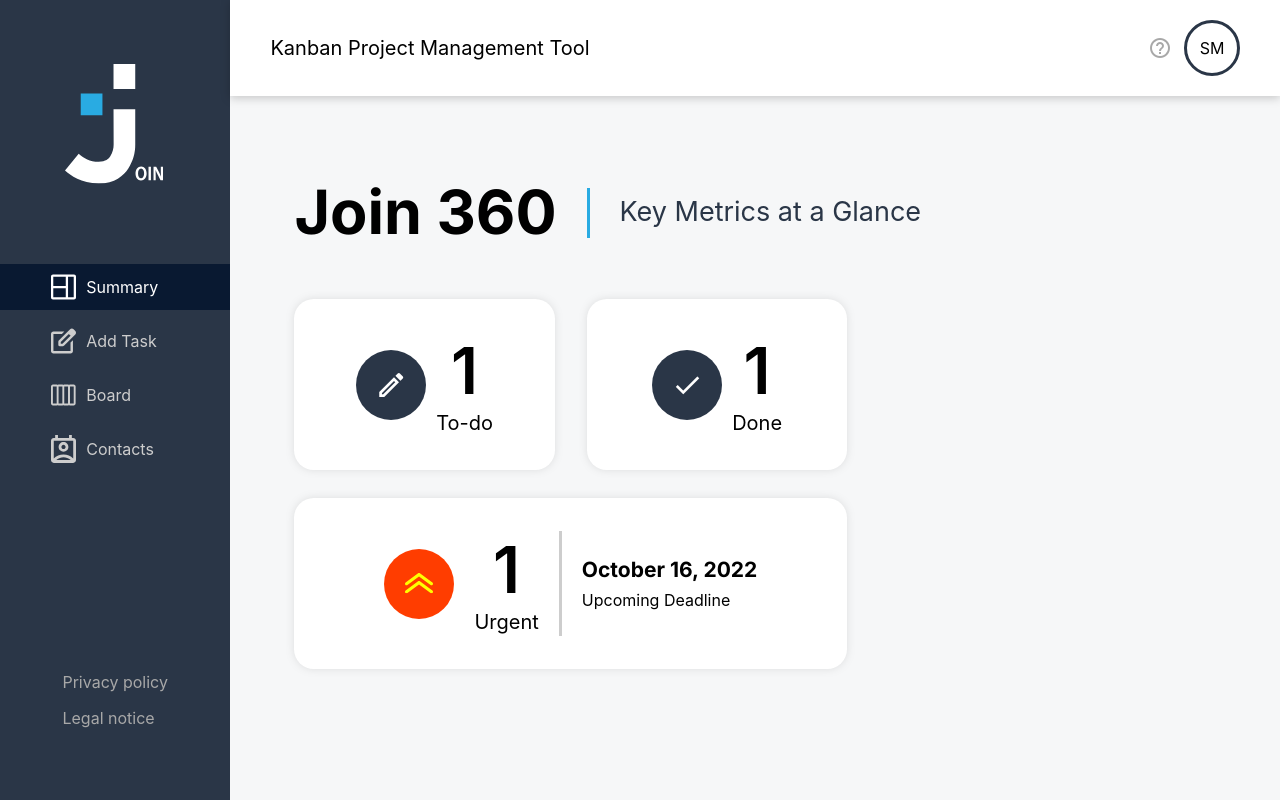
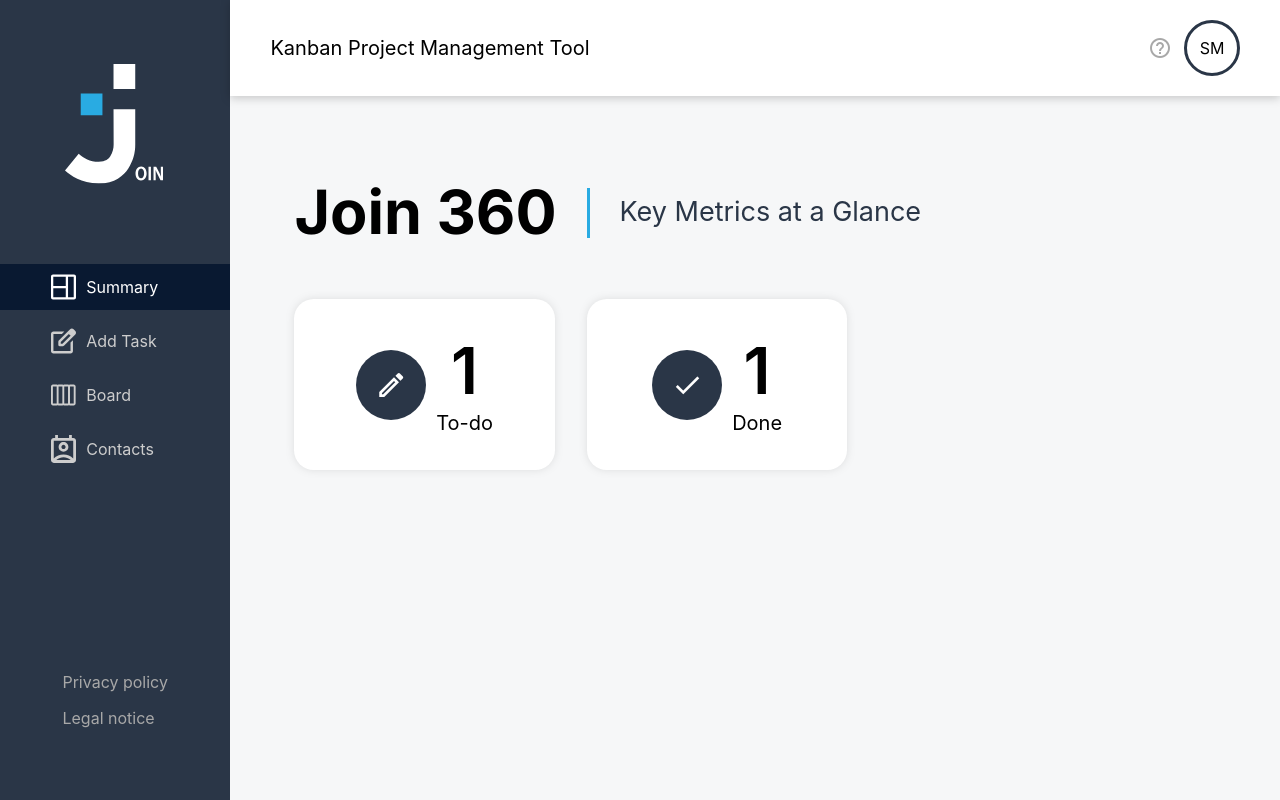
Before and after one commit to NadineJuliana/Join-Project, an Angular app: page /summary in a window 1280 px wide. Built offline with nearby package versions, Linux system fonts and the light colour scheme; no server answers; a web font is replaced by a local one.

Commit message:
Remove urgent deadline section from summary page

```diff
--- a/src/app/features/summary/page/summary-page/summary-page.component.html
+++ b/src/app/features/summary/page/summary-page/summary-page.component.html
@@ -22,22 +22,7 @@
                     <h5>Done</h5>
                 </div>
             </div>
-            <div class="summary__deadline-container summary__card">
-                <div class="summary__urgent">
-                    <span><img src="urgent_icon.svg" alt=""></span>
-                    <div class="summary__info">
-                        <p class="number">1</p>
-                        <h5>Urgent</h5>
-                    </div>
-                </div>
-                <div class="summary__separator"></div>
-                <div class="summary__deadline">
-                    <div class="summary__deadline-info">
-                        <h6>October 16, 2022</h6>
-                        <p>Upcoming Deadline</p>
-                    </div>
-                </div>
-            </div>
+
         </div>
     </div>
 </section>
```
